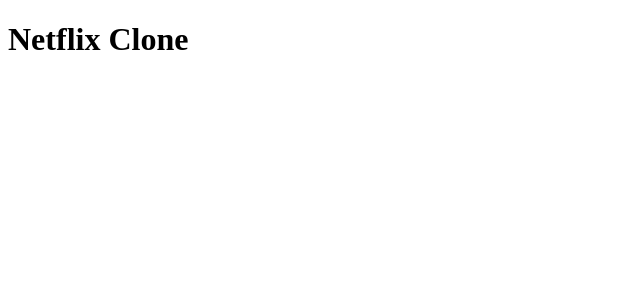
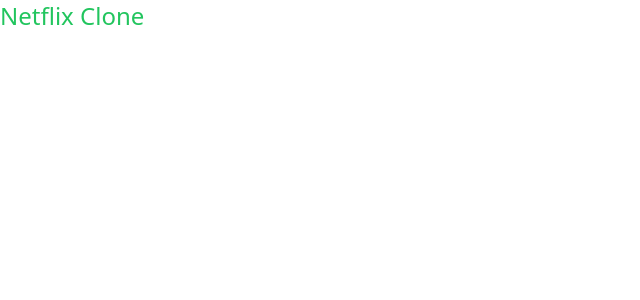
Before and after one commit to monologan/new-clone-netflix, a Next.js app: page / in a window 1280 px wide. Shown: the top 300 px of the page, without its empty margins (0-640 px from the left). Built offline with nearby package versions, Linux system fonts and the light colour scheme.

Commit message:
inicializamos tailwind

```diff
--- a/pages/index.tsx
+++ b/pages/index.tsx
@@ -15,7 +15,7 @@
 export default function Home() {
   return (
     <div>
-     <h1>Netflix Clone</h1>
+     <h1 className="text-2xl text-green-500">Netflix Clone</h1>
     </div>
   );
 }
--- a/styles/globals.css
+++ b/styles/globals.css
@@ -0,0 +1,3 @@
+@tailwind base;
+@tailwind components;
+@tailwind utilities;
```
